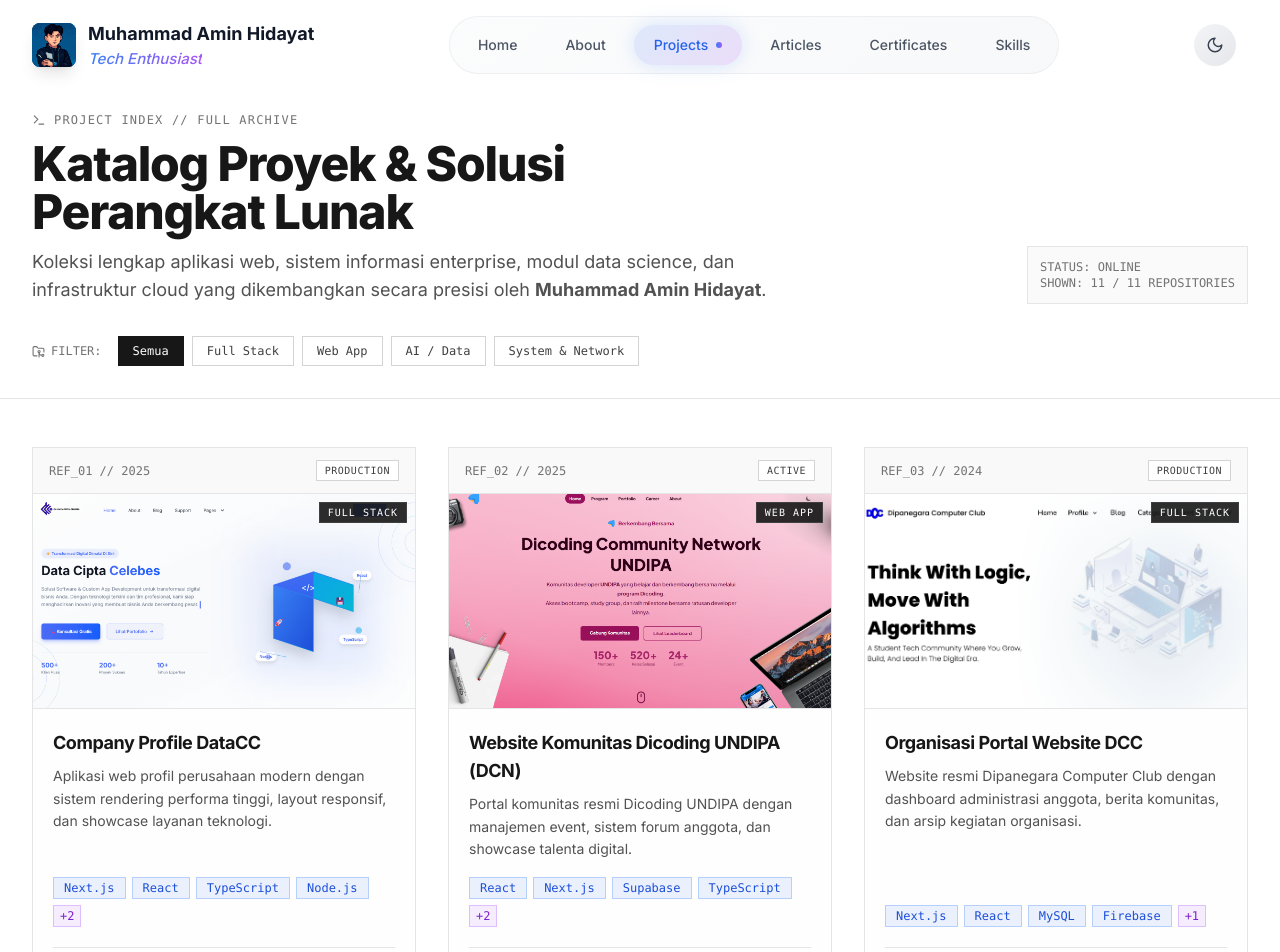
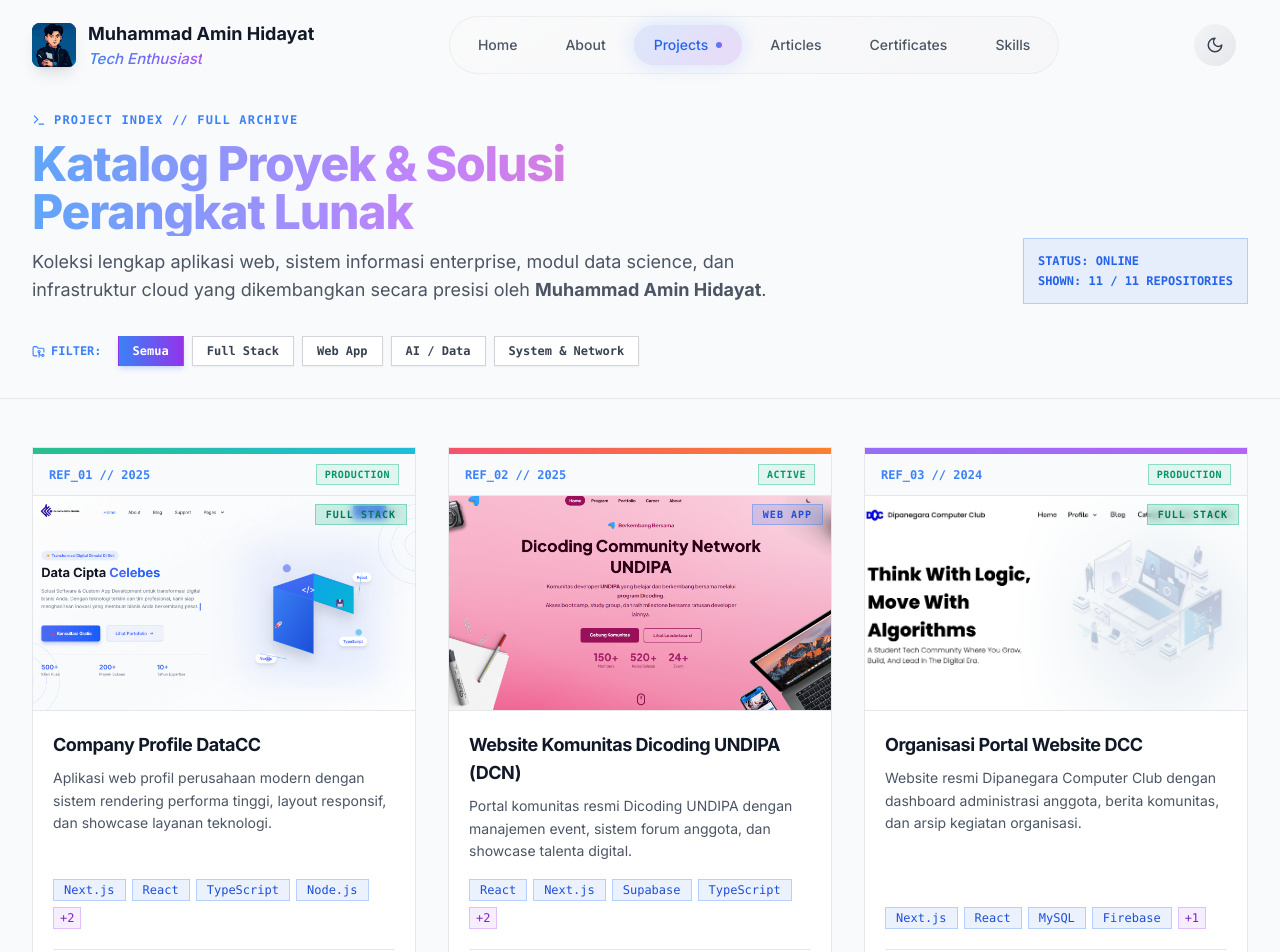
Before and after one commit to dayattt111/portofolio-daya, a React (Vite) app: page /projects in a window 1280 px wide. Shown: the top 952 px of the page. Built offline with nearby package versions, Linux system fonts and the light colour scheme.

Commit message:
style: enhance project catalog UI styling, animations, and dynamic category badges

```diff
--- a/src/pages/ProjectsPage.tsx
+++ b/src/pages/ProjectsPage.tsx
@@ -79,36 +79,51 @@
     };
   }, []);
 
+  const getCategoryBadgeClass = (category: string) => {
+    switch (category) {
+      case 'Full Stack':
+        return 'bg-emerald-500/20 text-emerald-700 dark:text-emerald-300 border-emerald-500/40';
+      case 'Web App':
+        return 'bg-blue-500/20 text-blue-700 dark:text-blue-300 border-blue-500/40';
+      case 'AI / Data':
+        return 'bg-purple-500/20 text-purple-700 dark:text-purple-300 border-purple-500/40';
+      case 'System & Network':
+        return 'bg-amber-500/20 text-amber-700 dark:text-amber-300 border-amber-500/40';
+      default:
+        return 'bg-cyan-500/20 text-cyan-700 dark:text-cyan-300 border-cyan-500/40';
+    }
+  };
+
   return (
     <div className={`min-h-screen pt-24 sm:pt-28 transition-colors duration-200 ${
-      theme === 'dark' ? 'bg-neutral-950 text-neutral-100' : 'bg-white text-neutral-900'
+      theme === 'dark' ? 'bg-gray-900 text-white' : 'bg-gray-50 text-gray-900'
     }`}>
 
       {/* Editorial Header Section */}
-      <section className="max-w-7xl mx-auto px-4 sm:px-6 lg:px-8 pb-8 border-b border-neutral-200 dark:border-neutral-800">
+      <section className="max-w-7xl mx-auto px-4 sm:px-6 lg:px-8 pb-8 border-b border-gray-200 dark:border-gray-800">
         <div className="flex flex-col md:flex-row md:items-end justify-between gap-6">
           <div className="max-w-3xl">
-            <div className="flex items-center gap-2 font-mono text-xs uppercase tracking-widest text-neutral-500 dark:text-neutral-400 mb-3">
+            <div className="flex items-center gap-2 font-mono text-xs uppercase tracking-widest text-blue-500 dark:text-blue-400 mb-3 font-semibold">
               <Terminal size={14} />
               <span>Project Index // Full Archive</span>
             </div>
-            <h1 className="text-3xl sm:text-4xl md:text-5xl font-extrabold tracking-tight text-neutral-900 dark:text-neutral-100">
+            <h1 className="text-3xl sm:text-4xl md:text-5xl font-extrabold tracking-tight bg-gradient-to-r from-blue-400 via-purple-400 to-pink-400 bg-clip-text text-transparent">
               Katalog Proyek &amp; Solusi Perangkat Lunak
             </h1>
-            <p className="mt-3 text-base sm:text-lg text-neutral-600 dark:text-neutral-400 leading-relaxed">
+            <p className={`mt-3 text-base sm:text-lg ${theme === 'dark' ? 'text-gray-300' : 'text-gray-600'} leading-relaxed`}>
               Koleksi lengkap aplikasi web, sistem informasi enterprise, modul data science, dan infrastruktur cloud yang dikembangkan secara presisi oleh <strong>Muhammad Amin Hidayat</strong>.
             </p>
           </div>
 
-          <div className="font-mono text-xs text-neutral-500 dark:text-neutral-400 border border-neutral-200 dark:border-neutral-800 p-3 bg-neutral-50 dark:bg-neutral-900 rounded-none shrink-0">
+          <div className="font-mono text-xs text-blue-600 dark:text-blue-400 border border-blue-500/30 p-3.5 bg-blue-500/10 rounded-none shrink-0 font-semibold space-y-1">
             <div>STATUS: ONLINE</div>
             <div>SHOWN: {filteredProjects.length} / {PROJECTS.length} REPOSITORIES</div>
           </div>
         </div>
 
-        {/* Flat Category Filter Bar */}
+        {/* Category Filter Bar */}
         <div className="mt-8 flex flex-wrap gap-2 items-center">
-          <span className="font-mono text-xs text-neutral-500 dark:text-neutral-400 mr-2 flex items-center gap-1.5">
+          <span className="font-mono text-xs text-blue-500 dark:text-blue-400 mr-2 flex items-center gap-1.5 font-semibold">
             <FolderGit2 size={13} />
             <span>FILTER:</span>
           </span>
@@ -118,10 +133,12 @@
               <button
                 key={cat}
                 onClick={() => setSelectedCategory(cat)}
-                className={`rounded-none px-3.5 py-1.5 text-xs font-mono font-medium border transition-colors ${
+                className={`rounded-none px-3.5 py-1.5 text-xs font-mono font-bold border transition-all ${
                   isActive
-                    ? 'bg-neutral-900 text-white dark:bg-neutral-100 dark:text-neutral-900 border-neutral-900 dark:border-neutral-100'
-                    : 'bg-transparent text-neutral-700 dark:text-neutral-300 border-neutral-300 dark:border-neutral-700 hover:bg-neutral-100 dark:hover:bg-neutral-800'
+                    ? 'bg-gradient-to-r from-blue-500 to-purple-600 text-white border-transparent shadow-md shadow-blue-500/20'
+                    : theme === 'dark'
+                      ? 'bg-gray-800 text-gray-300 border-gray-700 hover:border-blue-400 hover:text-blue-400'
+                      : 'bg-white text-gray-700 border-gray-300 hover:border-blue-500 hover:text-blue-600 shadow-sm'
                 }`}
               >
                 {cat}
@@ -137,29 +154,38 @@
           {filteredProjects.map((project, idx) => (
             <div
               key={project.id}
-              className="rounded-none flex flex-col border border-neutral-200 dark:border-neutral-800 bg-neutral-50/20 dark:bg-neutral-900/20 hover:border-neutral-400 dark:hover:border-neutral-600 transition-colors"
+              className={`group rounded-none flex flex-col border transition-all duration-300 hover:-translate-y-1 hover:shadow-2xl ${
+                theme === 'dark'
+                  ? 'bg-gray-800/80 border-gray-700 hover:border-blue-500/60 hover:shadow-blue-500/10'
+                  : 'bg-white border-gray-200 hover:border-blue-400 hover:shadow-blue-500/10'
+              }`}
             >
+              {/* Colorful Accent bar */}
+              <div className={`h-1.5 w-full bg-gradient-to-r ${project.color} opacity-90 group-hover:opacity-100 transition-opacity`} />
+
               {/* Header Card Meta */}
-              <div className="flex items-center justify-between gap-2 px-4 py-3 border-b border-neutral-200 dark:border-neutral-800 bg-neutral-100/50 dark:bg-neutral-900/80">
-                <span className="font-mono text-xs text-neutral-500 dark:text-neutral-400">
+              <div className={`flex items-center justify-between gap-2 px-4 py-2.5 border-b ${
+                theme === 'dark' ? 'bg-gray-900/60 border-gray-700/70' : 'bg-gray-50 border-gray-200'
+              }`}>
+                <span className="font-mono text-xs font-semibold text-blue-500 dark:text-blue-400">
                   REF_{String(idx + 1).padStart(2, '0')} // {project.year}
                 </span>
-                <span className="rounded-none px-2 py-0.5 text-[10px] font-mono uppercase tracking-wider border border-neutral-300 dark:border-neutral-700 text-neutral-700 dark:text-neutral-300 bg-white dark:bg-neutral-800">
+                <span className="rounded-none px-2 py-0.5 text-[10px] font-mono font-bold uppercase tracking-wider border border-emerald-500/40 text-emerald-600 dark:text-emerald-400 bg-emerald-500/10">
                   {project.status}
                 </span>
               </div>
 
               {/* Locked Aspect Video Thumbnail */}
-              <div className="aspect-video w-full overflow-hidden border-b border-neutral-200 dark:border-neutral-800 bg-neutral-100 dark:bg-neutral-900 relative">
+              <div className="aspect-video w-full overflow-hidden border-b border-gray-200 dark:border-gray-700/70 bg-gray-100 dark:bg-gray-900 relative group/thumb">
                 <img
                   src={project.image}
                   alt={`Screenshot antarmuka ${project.title} oleh Muhammad Amin Hidayat`}
                   width="640"
                   height="360"
                   loading="lazy"
-                  className="rounded-none w-full h-full object-cover"
+                  className="rounded-none w-full h-full object-cover transition-transform duration-500 group-hover/thumb:scale-105"
                 />
-                <div className="rounded-none absolute top-2 right-2 px-2 py-0.5 text-[10px] font-mono uppercase tracking-widest bg-neutral-900/90 text-white dark:bg-white dark:text-neutral-900 border border-neutral-700">
+                <div className={`rounded-none absolute top-2 right-2 px-2.5 py-0.5 text-[10px] font-mono uppercase tracking-widest font-bold border backdrop-blur-sm ${getCategoryBadgeClass(project.category)}`}>
                   {project.category}
                 </div>
               </div>
@@ -167,10 +193,14 @@
               {/* Card Body */}
               <div className="p-5 flex-1 flex flex-col justify-between">
                 <div>
-                  <h2 className="text-lg font-bold tracking-tight text-neutral-900 dark:text-neutral-100 mb-2">
+                  <h2 className={`text-lg font-bold tracking-tight mb-2 transition-colors ${
+                    theme === 'dark' ? 'text-white group-hover:text-blue-400' : 'text-gray-900 group-hover:text-blue-600'
+                  }`}>
                     {project.title}
                   </h2>
-                  <p className="text-sm text-neutral-600 dark:text-neutral-400 leading-relaxed mb-4">
+                  <p className={`text-sm leading-relaxed mb-4 ${
+                    theme === 'dark' ? 'text-gray-300' : 'text-gray-600'
+                  }`}>
                     {project.description}
                   </p>
                 </div>
@@ -182,7 +212,7 @@
                   </div>
 
                   {/* Actions Buttons */}
-                  <div className="flex items-center gap-2 pt-4 border-t border-neutral-200 dark:border-neutral-800">
+                  <div className="flex items-center gap-2 pt-4 border-t border-gray-200 dark:border-gray-700/60">
                     {project.demoUrl ? (
                       <a
                         href={project.demoUrl}
@@ -190,7 +220,7 @@
                         rel="noopener noreferrer"
                         title={`Lihat demo project ${project.title} oleh Muhammad Amin Hidayat`}
                         aria-label={`Live Demo ${project.title}`}
-                        className="rounded-none flex-1 inline-flex items-center justify-center gap-1.5 px-3 py-2 text-xs font-mono font-medium border border-neutral-900 bg-neutral-900 text-white dark:border-neutral-100 dark:bg-neutral-100 dark:text-neutral-900 hover:bg-neutral-800 dark:hover:bg-neutral-200 transition-colors"
+                        className="rounded-none flex-1 inline-flex items-center justify-center gap-1.5 px-3 py-2 text-xs font-mono font-bold bg-gradient-to-r from-blue-500 to-purple-600 text-white hover:from-blue-600 hover:to-purple-700 shadow-md shadow-blue-500/20 transition-all hover:scale-[1.01] active:scale-[0.99]"
                       >
                         <span>Live Demo</span>
                         <ExternalLink size={13} />
@@ -203,7 +233,11 @@
                         rel="noopener noreferrer"
                         title={`Lihat kode sumber repository ${project.title} oleh Muhammad Amin Hidayat di GitHub`}
                         aria-label={`Source Code ${project.title}`}
-                        className="rounded-none flex-1 inline-flex items-center justify-center gap-1.5 px-3 py-2 text-xs font-mono font-medium border border-neutral-300 dark:border-neutral-700 bg-transparent text-neutral-700 dark:text-neutral-300 hover:bg-neutral-100 dark:hover:bg-neutral-800 transition-colors"
+                        className={`rounded-none flex-1 inline-flex items-center justify-center gap-1.5 px-3 py-2 text-xs font-mono font-bold border transition-all ${
+                          theme === 'dark'
+                            ? 'border-blue-500/40 text-blue-400 bg-blue-500/10 hover:bg-blue-500/20 hover:border-blue-400'
+                            : 'border-blue-500/40 text-blue-600 bg-blue-50 hover:bg-blue-100 hover:border-blue-500'
+                        }`}
                       >
                         <Github size={13} />
                         <span>Source Code</span>
```
